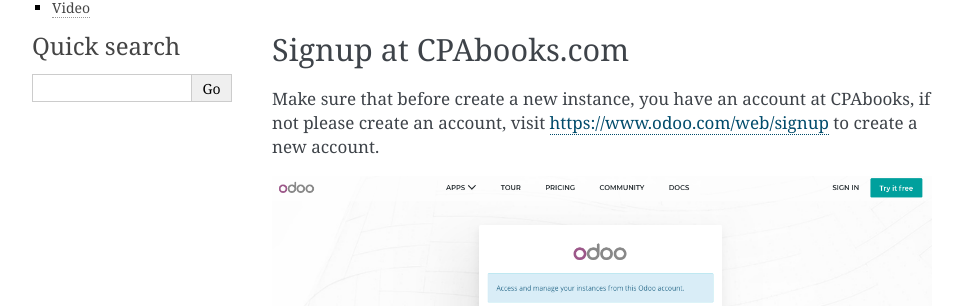
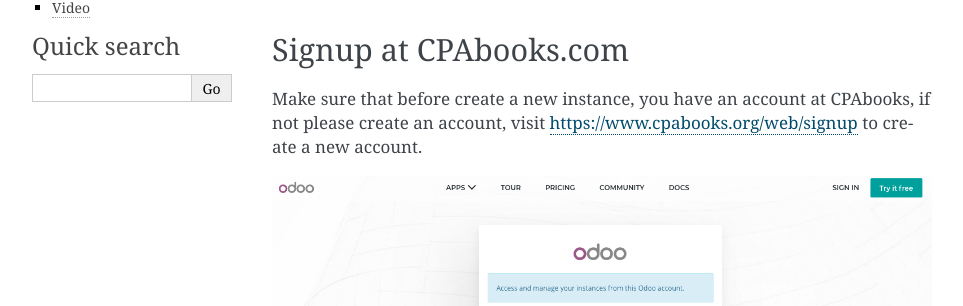
Before and after one commit to cpabooks/cpabooks-docs, a Sphinx documentation site: the page built from docs/odoo/01_create_instance.rst, in a window 1280 px wide and 900 px high. Shown: the part 397-703 px from the top of the window, without its empty margins (148-1111 px from the left). Built offline with Sphinx 7.4.7, drawn with Linux system fonts in a browser that asks for light colours; pages that are not in the unit, such as notebooks, are missing from menus.

Commit message:
change project name

```diff
--- a/docs/conf.py
+++ b/docs/conf.py
@@ -54,7 +54,7 @@
 master_doc = 'index'
 
 # General information about the project.
-project = u'Odoo'
+project = u'CPAbooks'
 copyright = u'CPAbooks'
 author = u'CPAbooks'
 
@@ -182,5 +182,5 @@
 
 texinfo_documents = [
     (pdf_master_doc, 'odooonlinebook', project, author, 'odooonlinebook',
-        'Odoo 12 Best Practices Book', 'Miscellaneous'),
+        'CPAbooks Best Practices Book', 'Miscellaneous'),
 ]
--- a/docs/odoo/01_create_instance.rst
+++ b/docs/odoo/01_create_instance.rst
@@ -25,7 +25,7 @@
 Signup at CPAbooks.com
 ------------------
 Make sure that before create a new instance, you have an account at CPAbooks,
-if not please create an account, visit https://www.odoo.com/web/signup to
+if not please create an account, visit https://www.cpabooks.org/web/signup to
 create a new account.
 
 .. image:: images/chapter_01_05.png
```
